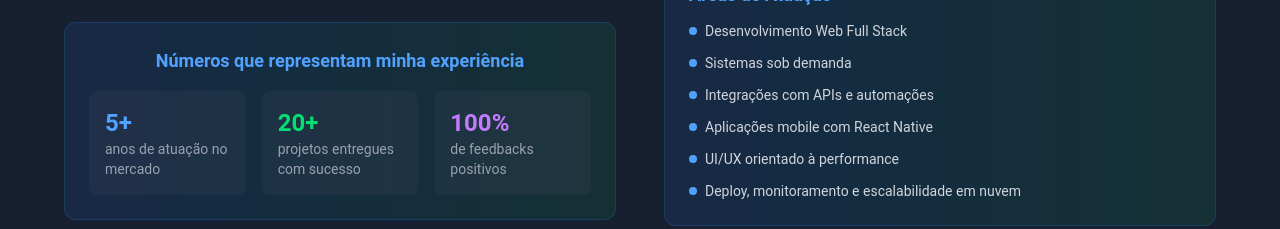
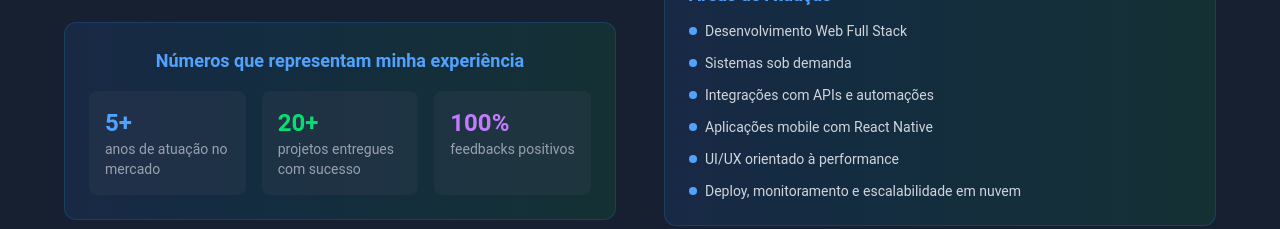
Before and after one commit to guilherme-beloni/tecpsi-portifolio, a React (Vite) app: page / in a window 1280 px wide. Shown: the part 1660-1889 px from the top of the page. Built offline with nearby package versions, Linux system fonts and the light colour scheme.

Commit message:
minimal ajsut

```diff
--- a/src/components/About.tsx
+++ b/src/components/About.tsx
@@ -100,7 +100,7 @@ const About = () => {
                       100%
                     </div>
                     <div className="text-sm text-gray-400">
-                      de feedbacks positivos
+                      feedbacks positivos
                     </div>
                   </div>
                 </div>
```
